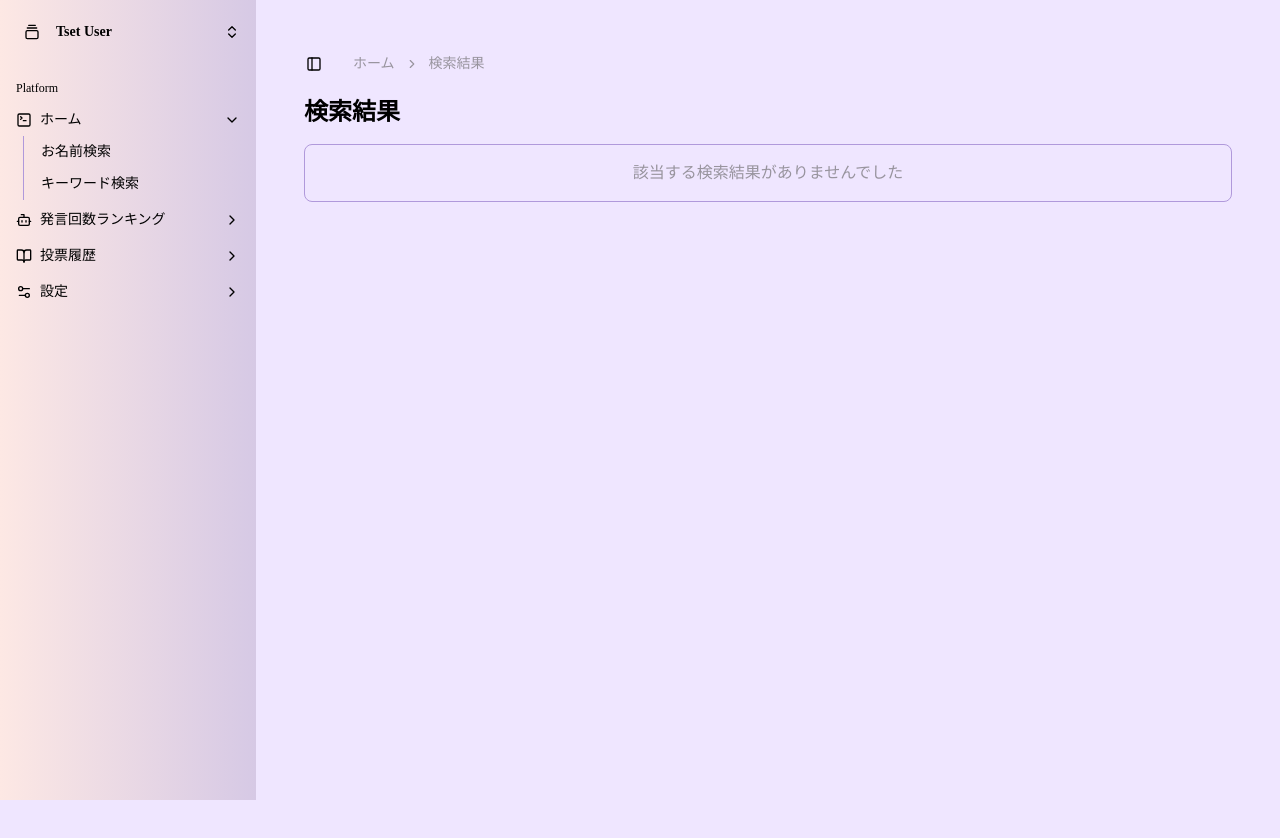
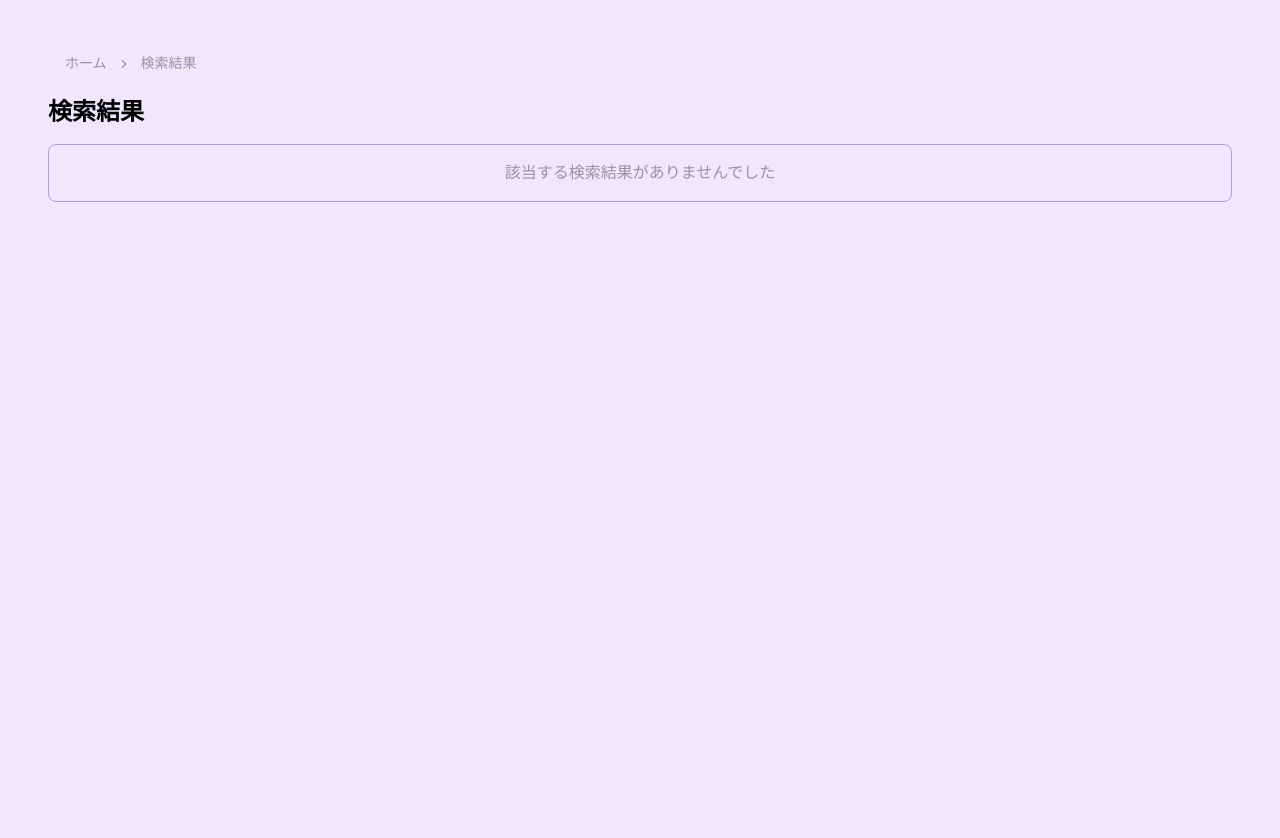
Before and after one commit to RH0128/sotsusei, a React (Vite) app: page /search-result in a window 1280 px wide. Shown: the top 838 px of the page. After the commit the page ends 800 px from the top, so only its background shows below. Built offline with nearby package versions, Linux system fonts and the light colour scheme; a web font is replaced by a local one.

Commit message:
SearchResult.jsxからサイドバー削除

```diff
--- a/src/pages/SearchResult.jsx
+++ b/src/pages/SearchResult.jsx
@@ -1,12 +1,7 @@
 import React, { useContext } from "react";
 import { useLocation, useNavigate } from "react-router-dom";
-import { AppSidebar } from "@/components/ui/app-sidebar";
+// サイドバー関連のimportは削除
 import { Calendar } from "lucide-react";
-import {
-  SidebarInset,
-  SidebarProvider,
-  SidebarTrigger,
-} from "@/components/ui/sidebar";
 import { Separator } from "@/components/ui/separator";
 import {
   Table,
@@ -19,7 +14,7 @@ import {
 import Breadcrumbs from "@/components/ui/breadcrumbs";
 import { SpeechContext } from "@/context/speechContext";
 import { format } from "date-fns";
-import ja from "date-fns/locale/ja"; // 日本語ロケールをインポート
+import ja from "date-fns/locale/ja";
 
 export default function SearchResults() {
   const navigate = useNavigate();
@@ -27,16 +22,13 @@ export default function SearchResults() {
   const { results } = location.state || { results: [] };
   const { setSpeechData, setSelectedIndex } = useContext(SpeechContext);
 
-  console.log("Search Results:", results); // 取得した検索結果をコンソールに出力
-
   const goToHome = () => {
     navigate("/");
   };
 
   const handleRowClick = (index) => {
-    console.log("Row clicked:", index); // デバッグ用ログ
-    setSpeechData(results); // APIから取得したデータをコンテキストに保存
-    setSelectedIndex(index); // 選択されたインデックスをコンテキストに保存
+    setSpeechData(results);
+    setSelectedIndex(index);
     navigate("/chat");
   };
 
@@ -47,12 +39,10 @@ export default function SearchResults() {
   const breadcrumbItems = [{ href: "/search-result", label: "検索結果" }];
 
   return (
-    <SidebarProvider>
-      <AppSidebar />
-      <SidebarInset>
-        <header className="flex h-16 shrink-0 items-center gap-2 transition-[width,height] ease-linear group-has-[[data-collapsible=icon]]/sidebar-wrapper:h-12">
+    <div>
+      <header className="flex h-16 shrink-0 items-center gap-2 transition-[width,height] ease-linear">
         <div className="flex items-center gap-2 px-4">
-            <SidebarTrigger className="-ml-1" />
+          {/* SidebarTriggerは不要なので削除 */}
           <Separator orientation="vertical" className="mr-2 h-4" />
           <Breadcrumbs
             items={breadcrumbItems}
@@ -107,7 +97,6 @@ export default function SearchResults() {
           )}
         </div>
       </div>
-      </SidebarInset>
-    </SidebarProvider>
+    </div>
   );
 }
```
Lines whose indentation alone changed are shown as unchanged.
